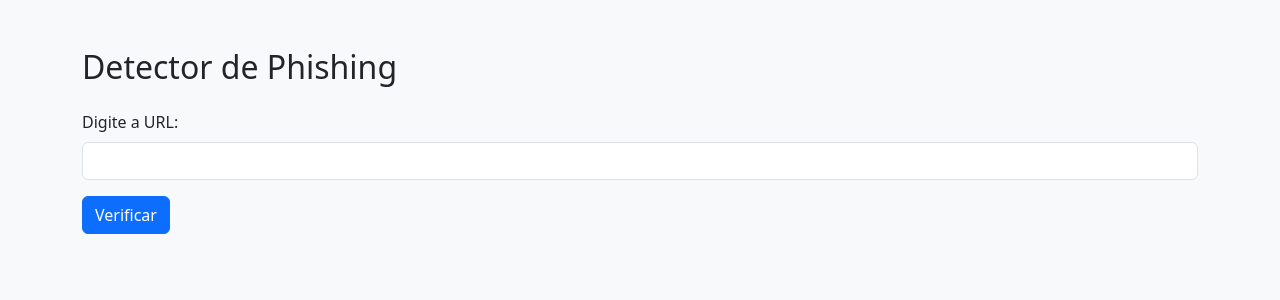
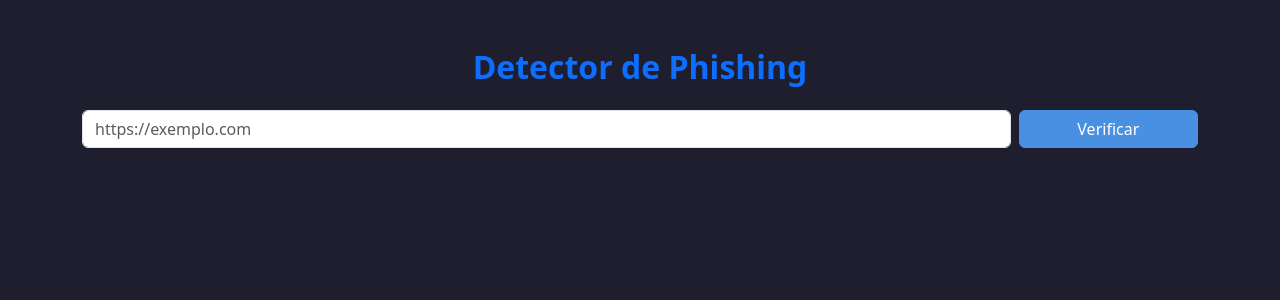
Before and after one commit to beatrizrodriguesf/phishing-detection, a Python web app: template templates/index.html in a window 1280 px wide. Shown: the top 300 px of the page. Run offline with Jinja, Linux system fonts and the light colour scheme; the template is opened without the code that fills it, so the values that code supplies are empty.

Commit message:
Alterando cor da página e posição do título e do botão

```diff
--- a/templates/index.html
+++ b/templates/index.html
@@ -8,32 +8,73 @@
       href="https://cdn.jsdelivr.net/npm/bootstrap@5.3.0/dist/css/bootstrap.min.css"
     />
     <style>
+    body {
+        background-color: #1e1e2f; /* fundo escuro suave */
+        color: #e0e0e0; /* texto claro para contraste */
+    }
+
+    .btn-primary {
+        background-color: #4a90e2;
+        border-color: #4a90e2;
+    }
+
+    .btn-primary:hover {
+        background-color: #357ab7;
+        border-color: #357ab7;
+    }
+
+    .card {
+        background-color: #2c2f36; /* fundo dos cards */
+        color: #f0f0f0; /* texto dos cards */
+        border: none;
+    }
+
+    .alert-info {
+        background-color: #3a3f4b;
+        color: #dcdcdc;
+        border-color: #4a4f5c;
+    }
+
+    .alert-danger {
+        background-color: #5a1e1e;
+        color: #f8d7da;
+        border-color: #a94442;
+    }
+
     .status-true h5 {
-        color: red;
+        color: #ff6b6b; /* vermelho suave */
     }
+
     .status-false h5 {
-        color: green;
+        color: #78e08f; /* verde suave */
     }
+
     .dominio-novo h5 {
-        color: orange;
+        color: #f6b93b; /* laranja suave */
     }
     </style>
 </head>
-<body class="bg-light">
+<body>
   <div class="container mt-5">
-    <h2 class="mb-4">Detector de Phishing</h2>
+    <!-- Título centralizado -->
+    <h2 class="mb-4 text-center text-primary fw-bold">Detector de Phishing</h2>
+
+    <!-- Input + botão lado a lado -->
     <form id="urlForm" class="mb-4">
-      <div class="mb-3">
-        <label for="url" class="form-label">Digite a URL:</label>
-        <input type="text" class="form-control" id="url" name="url" required />
+      <div class="row g-2 align-items-center">
+        <div class="col-md-10">
+          <input type="text" class="form-control" id="url" name="url" required placeholder="https://exemplo.com" />
         </div>
+        <div class="col-md-2 d-grid">
           <button type="submit" class="btn btn-primary">Verificar</button>
+        </div>
+      </div>
     </form>
 
     <div id="status-geral" class="mb-4"></div>
 
     <div id="resultado" class="row gy-4">
-        <div id="status-verificacao" class="col-12 mb-3"></div> <!-- essa vai ocupar toda largura -->
+        <div id="status-verificacao" class="col-12 mb-3"></div>
         <div class="col-md-6 d-flex flex-column gap-4" id="coluna-esquerda"></div>
         <div class="col-md-6 d-flex flex-column gap-4" id="coluna-direita"></div>
     </div>
```
Lines whose indentation alone changed are shown as unchanged.
